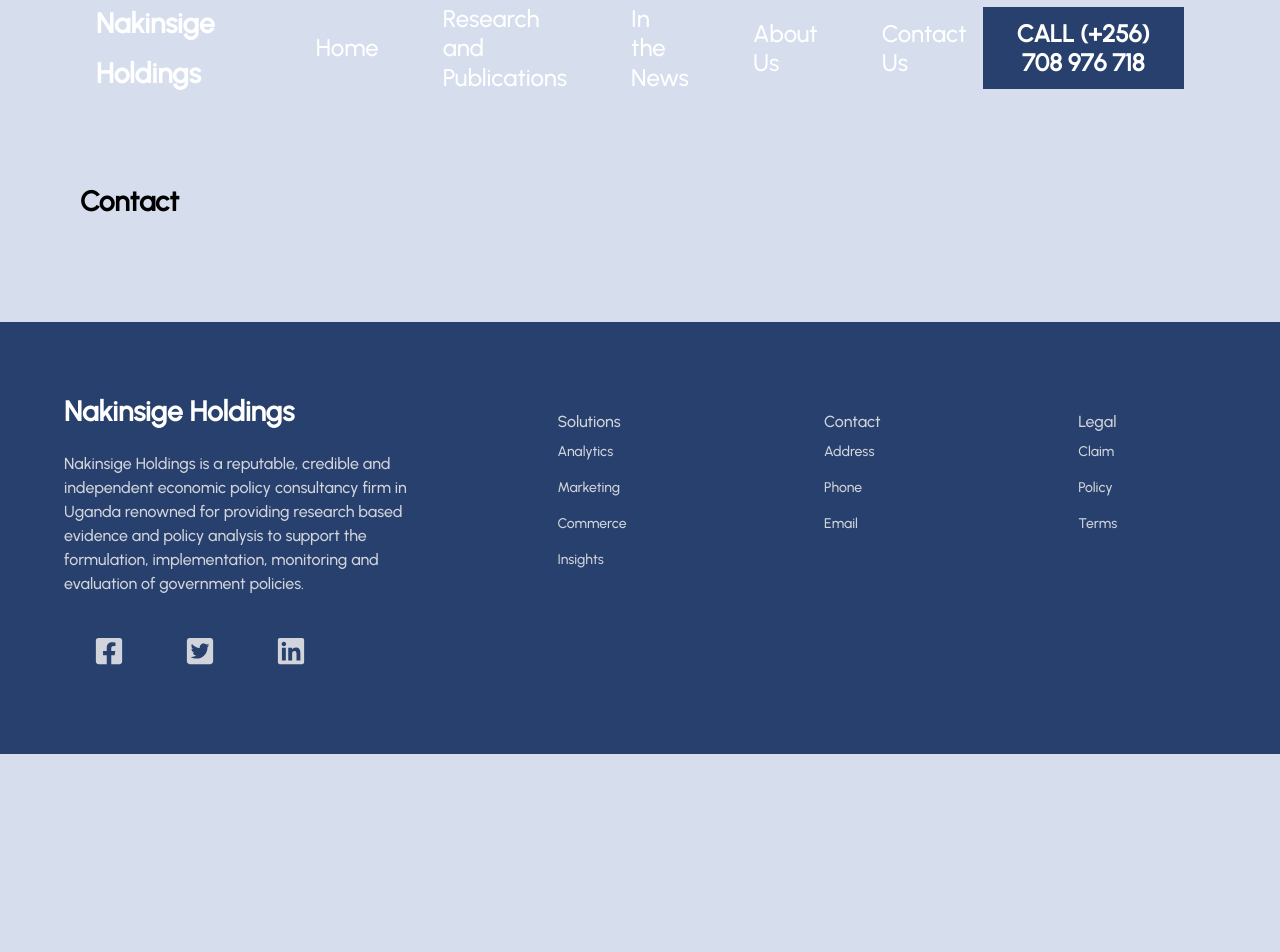
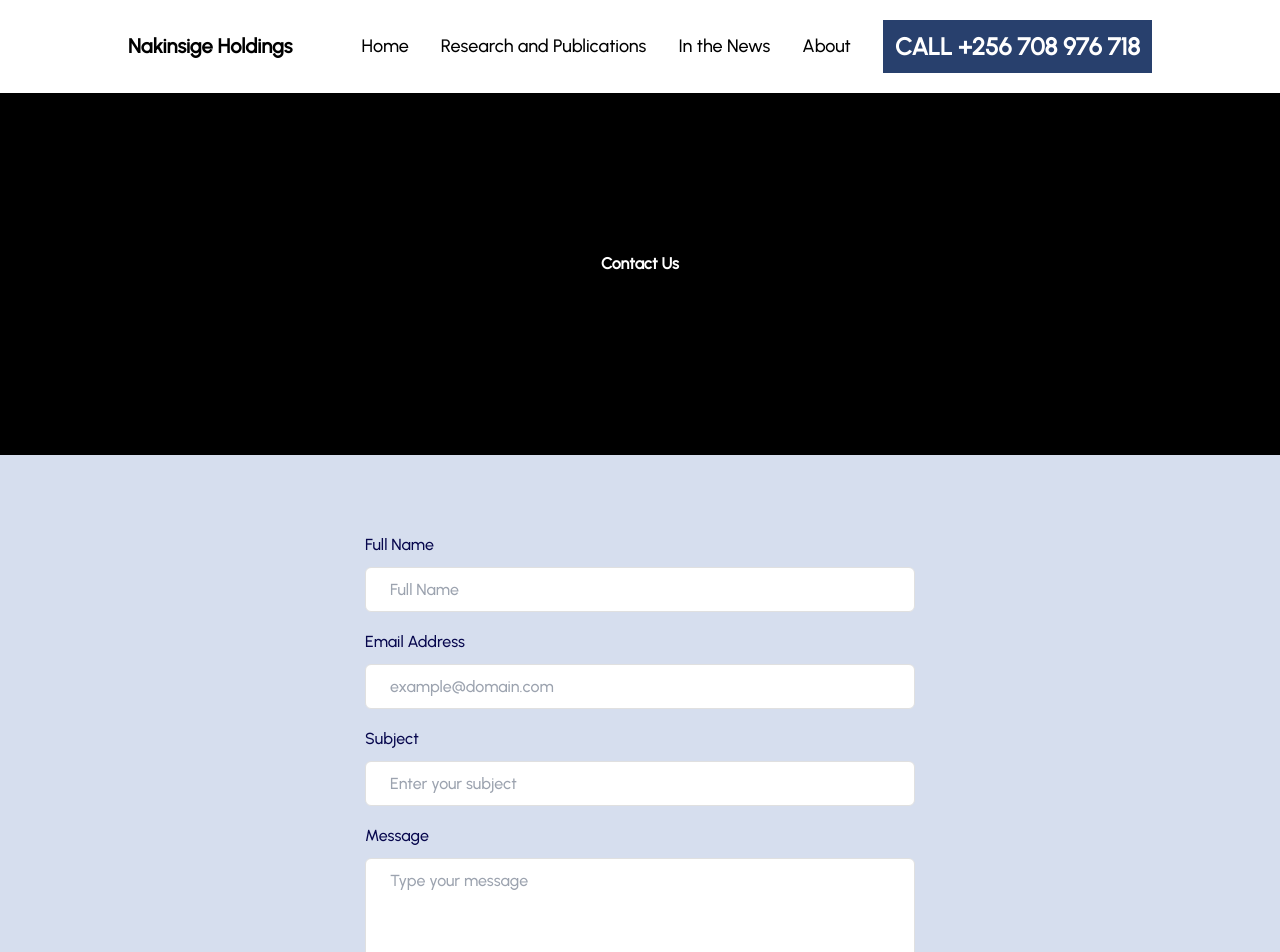
Before and after one commit to nassersaazi/nhl, a React (Vite) app: page /contact in a window 1280 px wide. Shown: the top 952 px of the page. Before the commit the page ends 800 px from the top, so only its background shows below. Built offline with nearby package versions, Linux system fonts and the light colour scheme; a web font is replaced by a local one.

Commit message:
fix: navbar links for web

```diff
--- a/src/App.jsx
+++ b/src/App.jsx
@@ -1,6 +1,6 @@
 import { BrowserRouter, Routes, Route } from "react-router-dom";
 import Navbar from "./components/Navbar";
-import Hero from "./components/Hero";
+import Home from "./components/Home";
 import About from "./components/About";
 import News from "./components/News";
 import Research from "./components/Research";
@@ -12,7 +12,7 @@ const App = () => {
     <BrowserRouter>
       <Navbar />
       <Routes>
-        <Route path="/" element={<Hero />} />
+        <Route path="/" element={<Home />} />
         <Route path="/research" element={<Research />} />
         <Route path="/news" element={<News />} />
         <Route path="/about" element={<About />} />
--- a/src/components/About.jsx
+++ b/src/components/About.jsx
@@ -1,23 +1,72 @@
-const  About = () => {
-    return (
-      <div className="py-20 px-4 max-w-6xl mx-auto">
-        <h1 className="text-3xl font-bold mb-4 ">
-          About
-        </h1>
-        <p className="mb-4 ">
-            Nakinsige Holdings Limited is one of the largest economics consulting firms in Uganda.
-          Since 2011, we have provided expertise in economics, finance, health care analytics, and strategy to top law firms,
-         Fortune Global 500 companies, and government agencies worldwide.
-         Our internal experts, together with our network of affiliated experts from academia, industry, and government,
-          offer our clients exceptional breadth and depth of expertise.
-        </p>
-        <p className="mb-4 ">
-          Our mission is to help our clients achieve their business goals by
-          providing expert advice, personalized service, and a deep understanding
-          of the local market.
-        </p>
+import { HiOutlineDocumentText } from "react-icons/hi";
+
+const About = () => {
+  return (
+    <div className='text-white'>
+      <div className='py-40 bg-black text-center px-4'>
+        <h1 className='lg:text-7xl text-5xl leading-snug font-bold mb-5'>About Us Page</h1>
       </div>
-    );
-  }
 
-  export default About;
+      {/* about content */}
+      <div className='max-w-7xl mx-auto px-4 my-20 text-black'>
+
+        {/* top content */}
+        <div className='flex flex-col md:flex-row justify-between items-center gap-12'>
+          <div className='md:w-1/2'>
+            <h5 className='text-orange-500 text-xl font-medium mb-4'>Who we are</h5>
+            <h2
+              className="font-bold text-3xl sm:text-4xl md:text-[40px] text-darkmb-4 mb-8"
+            >
+              We provide high quality Articles & blogs
+            </h2>
+            <p className='text-lg text-gray-600'>Sed ullamcorper dui at risus viverra, nec cursus leo ullamcorper. Class aptent taciti sociosqu ad litora torquent per conubia nostra, per inceptos himenaeos congue dui nec dui lobortis maximus.
+              <br /> <br />
+              Curabitur pretium, libero vitae pharetra rhoncus, tellus urna auctor orci, eu dictum diam diam nec neque. Pellentesque.</p>
+          </div>
+        </div>
+
+        {/* Author section */}
+        <div className='mt-20'>
+          <h2 className='text-5xl font-bold mb-8 '>Top Authors</h2>
+          <hr className='my-5' />
+
+          <div className='grid lg:grid-cols-4 md:grid-cols-3 sm:grid-cols-2 justify-between items-center w-full mx-auto gap-12 mt-12'>
+            <div className='bg-slate-50 w-72 py-8 text-center cursor-pointer hover:-translate-y-4 transition-all duration-300'>
+              <div>
+                <h5 className='text-lg font-medium mb-1'>Adrio Devid</h5>
+                <p className='text-base mb-2'>Director of Operations</p>
+                <div className='flex gap-2 items-center text-gray-600 justify-center'><HiOutlineDocumentText className='w-5 h-5' /> 12 Article Published </div>
+              </div>
+            </div>
+            <div className='bg-slate-50 w-72 py-8 text-center cursor-pointer hover:-translate-y-4 transition-all duration-300'>
+              <div>
+                <h5 className='text-lg font-medium mb-1'>Rayna Mario</h5>
+                <p className='text-base mb-2'>Content Writer</p>
+                <div className='flex gap-2 items-center text-gray-600 justify-center'><HiOutlineDocumentText className='w-5 h-5' />8 Article Published </div>
+              </div>
+            </div>
+            <div className='bg-slate-50 w-72 py-8 text-center cursor-pointer hover:-translate-y-4 transition-all duration-300'>
+              <div>
+                <h5 className='text-lg font-medium mb-1'>Devid Tac</h5>
+                <p className='text-base mb-2'>Head of Marketing</p>
+                <div className='flex gap-2 items-center text-gray-600 justify-center'><HiOutlineDocumentText className='w-5 h-5' />5 Article Published </div>
+              </div>
+            </div>
+
+            <div className='bg-slate-50 w-72 py-8 text-center cursor-pointer hover:-translate-y-4 transition-all duration-300'>
+              <div>
+                <h5 className='text-lg font-medium mb-1'>Mark Jacob</h5>
+                <p className='text-base mb-2'>Head of Marketing</p>
+                <div className='flex gap-2 items-center text-gray-600 justify-center'><HiOutlineDocumentText className='w-5 h-5' />5 Article Published </div>
+              </div>
+            </div>
+
+          </div>
+
+        </div>
+      </div>
+    </div>
+  )
+}
+
+export default About
--- /dev/null
+++ b/src/components/Button.jsx
@@ -0,0 +1,13 @@
+
+const Button = (props) => {
+  return (
+    <div>
+      <button className=" bg-[#28406D]  font-bold text-2xl my-auto mx-auto p-3 text-white capitalize">
+
+        {props.title}
+      </button>
+    </div>
+  );
+};
+
+export default Button;
--- a/src/components/Contact.jsx
+++ b/src/components/Contact.jsx
@@ -1,11 +1,89 @@
+
 const Contact = () => {
-    return (
-      <div className="py-20 px-4 max-w-6xl mx-auto">
-        <h1 className="text-3xl font-bold mb-4 ">
-          Contact
-        </h1>
+  return (
+    <div className='text-white'>
+      <div className='py-40 bg-black text-center px-4'>
+        <h1 className='lg:text-7xl text-5xl leading-snug font-bold mb-5'>Contact Us</h1>
       </div>
-    );
-  }
 
-  export default Contact;
+      {/* contact content */}
+      <div className="my-20 max-w-7xl mx-auto">
+        <div className="flex flex-col md:flex-row items-center justify-between gap-12">
+          <div className="mx-auto w-full max-w-[550px]">
+            <form action="https://formbold.com/s/FORM_ID" method="POST">
+              <div className="mb-5">
+                <label
+                  for="name"
+                  className="mb-3 block text-base font-medium text-[#07074D]"
+                >
+                  Full Name
+                </label>
+                <input
+                  type="text"
+                  name="name"
+                  id="name"
+                  placeholder="Full Name"
+                  className="w-full rounded-md border border-[#e0e0e0] bg-white py-3 px-6 text-base font-medium text-[#6B7280] outline-none focus:border-[#6A64F1] focus:shadow-md"
+                />
+              </div>
+              <div className="mb-5">
+                <label
+                  for="email"
+                  className="mb-3 block text-base font-medium text-[#07074D]"
+                >
+                  Email Address
+                </label>
+                <input
+                  type="email"
+                  name="email"
+                  id="email"
+                  placeholder="example@domain.com"
+                  className="w-full rounded-md border border-[#e0e0e0] bg-white py-3 px-6 text-base font-medium text-[#6B7280] outline-none focus:border-[#6A64F1] focus:shadow-md"
+                />
+              </div>
+              <div className="mb-5">
+                <label
+                  for="subject"
+                  className="mb-3 block text-base font-medium text-[#07074D]"
+                >
+                  Subject
+                </label>
+                <input
+                  type="text"
+                  name="subject"
+                  id="subject"
+                  placeholder="Enter your subject"
+                  className="w-full rounded-md border border-[#e0e0e0] bg-white py-3 px-6 text-base font-medium text-[#6B7280] outline-none focus:border-[#6A64F1] focus:shadow-md"
+                />
+              </div>
+              <div className="mb-5">
+                <label
+                  for="message"
+                  className="mb-3 block text-base font-medium text-[#07074D]"
+                >
+                  Message
+                </label>
+                <textarea
+                  rows="4"
+                  name="message"
+                  id="message"
+                  placeholder="Type your message"
+                  className="w-full resize-none rounded-md border border-[#e0e0e0] bg-white py-3 px-6 text-base font-medium text-[#6B7280] outline-none focus:border-[#6A64F1] focus:shadow-md"
+                ></textarea>
+              </div>
+              <div>
+                <button
+                  className="hover:shadow-form bg-[#28406D] hover:px-10 transition-all duration-300 py-3 px-8 text-base font-semibold text-white outline-none"
+                >
+                  Submit
+                </button>
+              </div>
+            </form>
+          </div>
+        </div>
+      </div>
+    </div>
+  )
+}
+
+export default Contact
--- a/src/components/Hero.jsx
+++ b/src/components/Home.jsx
@@ -1,9 +1,9 @@
 import Typed from "react-typed";
 
-const Hero =  () => {
+const Home =  () => {
   return (
     <div className="bg-slate-100">
-      <div className="absolute inset-0 z-0">
+      <div className="absolute inset-0 ">
         <img
           src="./src/assets/cover.avif"
           alt="Background Image"
@@ -38,4 +38,4 @@ const Hero =  () => {
   );
 };
 
-export default Hero;
+export default Home;
--- a/src/components/Navbar.jsx
+++ b/src/components/Navbar.jsx
@@ -1,48 +1,177 @@
 import { Link } from "react-router-dom"
+import Button from "./Button"
+import { useState } from "react"
+import { AiOutlineMenuUnfold } from "react-icons/ai";
+import { AiOutlineClose } from "react-icons/ai";
 
 const Navbar = () => {
+
+const [menu, setMenu] = useState(false);
+
+  const handleChange = () => {
+    setMenu(!menu);
+  };
+
+  const closeMenu = () => {
+    setMenu(false);
+  };
   return (
-    <div className="relative z-10 flex justify-evenly items-center h-24  mx-24  ">
-      <h1 className="w-[300px] text-3xl font-bold text-white">
-        Nakinsige Holdings
-      </h1>
-        <nav className="hidden md:flex flex-row items-center text-2xl gap-8">
+    <div className="z-10 relative w-full">
+      <div>
+        <div className=" flex flex-row justify-between p-5 md:px-32 px-5 bg-white shadow-[0_3px_10px_rgb(0,0,0,0.2)]">
+          <div className=" flex flex-row items-center cursor-pointer">
+
+            <h1 className=" text-xl font-semibold">Nakinsige Holdings</h1>
+          </div>
+
+          <nav className="hidden md:flex flex-row items-center text-lg font-medium gap-8">
             <Link
               to="/"
-              className="text-white  p-4 cursor-pointer hover:text-[#28406D]"
+              spy={true}
+              smooth={true}
+              duration={500}
+              className="hover:text-[#28406D] transition-all cursor-pointer"
             >
               Home
             </Link>
+
                 <Link
                   to="/research"
-              className="text-white  p-4 cursor-pointer hover:text-[#28406D]"
+                  spy={true}
+                  smooth={true}
+                  duration={500}
+                  className="hover:text-[#28406D] transition-all cursor-pointer"
                 >
                   Research and Publications
                 </Link>
+
             <Link
               to="/news"
-              className="text-white  p-4 cursor-pointer hover:text-[#28406D]"
+              spy={true}
+              smooth={true}
+              duration={500}
+              className="hover:text-[#28406D] transition-all cursor-pointer"
             >
               In the News
             </Link>
             <Link
               to="/about"
-              className="text-white  p-4 cursor-pointer hover:text-[#28406D]"
+              spy={true}
+              smooth={true}
+              duration={500}
+              className="hover:text-brightColor transition-all cursor-pointer"
             >
-              About Us
+              About
+            </Link>
+
+
+
+            <Button title="CALL +256 708 976 718" />
+          </nav>
+
+          <div className="md:hidden flex items-center">
+            {menu ? (
+              <AiOutlineClose size={25} onClick={handleChange} />
+            ) : (
+              <AiOutlineMenuUnfold size={25} onClick={handleChange} />
+            )}
+          </div>
+        </div>
+        <div
+          className="lg:hidden flex flex-col absolute bg-black text-white left-0 top-20 font-semibold text-2xl text-center pt-8 pb-4 gap-8 w-full h-fit transition-transform duration-300`}
+        ">
+          <Link
+            to="home"
+            spy={true}
+            smooth={true}
+            duration={500}
+            className="hover:text-brightColor transition-all cursor-pointer"
+            onClick={closeMenu}
+          >
+            Home
           </Link>
           <Link
-              to="/contact"
-              className="text-white  p-4 cursor-pointer hover:text-[#28406D]"
+            to="dishes"
+            spy={true}
+            smooth={true}
+            duration={500}
+            className="hover:text-brightColor transition-all cursor-pointer"
+            onClick={closeMenu}
           >
-              Contact Us
+            Dishes
           </Link>
-        </nav>
+          <Link
+            to="about"
+            spy={true}
+            smooth={true}
+            duration={500}
+            className="hover:text-brightColor transition-all cursor-pointer"
+            onClick={closeMenu}
+          >
+            About
+          </Link>
+          <Link
+            to="menu"
+            spy={true}
+            smooth={true}
+            duration={500}
+            className="hover:text-brightColor transition-all cursor-pointer"
+            onClick={closeMenu}
+          >
+            Menu
+          </Link>
+          <Link
+            to="review"
+            spy={true}
+            smooth={true}
+            duration={500}
+            className=" hover:text-brightColor transition-all cursor-pointer"
+            onClick={closeMenu}
+          >
+            Reviews
+          </Link>
+{/*
+          <Button title="login" /> */}
+        </div>
+      </div>
+    </div>
+    // <div className="relative z-10 flex justify-evenly items-center h-24  mx-24  ">
+    //   <Link to="/">
+    //   <h1 className="w-[300px] text-3xl font-bold text-white">
+    //     Nakinsige Holdings
+    //   </h1>
+    //   </Link>
+    //     <nav className="hidden md:flex flex-row items-center text-2xl gap-8">
+    //     <Link
+    //           to="/research"
+    //           className="text-white  p-4 cursor-pointer hover:text-[#28406D]"
+    //         >
+    //           Research and Publications
+    //         </Link>
+    //     <Link
+    //           to="/news"
+    //           className="text-white  p-4 cursor-pointer hover:text-[#28406D]"
+    //         >
+    //           In the News
+    //         </Link>
+    //     <Link
+    //           to="/about"
+    //           className="text-white  p-4 cursor-pointer hover:text-[#28406D]"
+    //         >
+    //           About Us
+    //         </Link>
+    //     <Link
+    //           to="/contact"
+    //           className="text-white  p-4 cursor-pointer hover:text-[#28406D]"
+    //         >
+    //           Contact Us
+    //         </Link>
+    //     </nav>
 
-      <button className="bg-[#28406D]  font-bold text-2xl my-6 mx-auto p-3 text-white capitalize ">
-        CALL (+256) 708 976 718
-      </button>
-    </div>
+    //   <button className="bg-[#28406D]  font-bold text-2xl my-6 mx-auto p-3 text-white capitalize ">
+    //     CALL (+256) 708 976 718
+    //   </button>
+    // </div>
   );
 };
 
```
Lines whose indentation alone changed are shown as unchanged.
